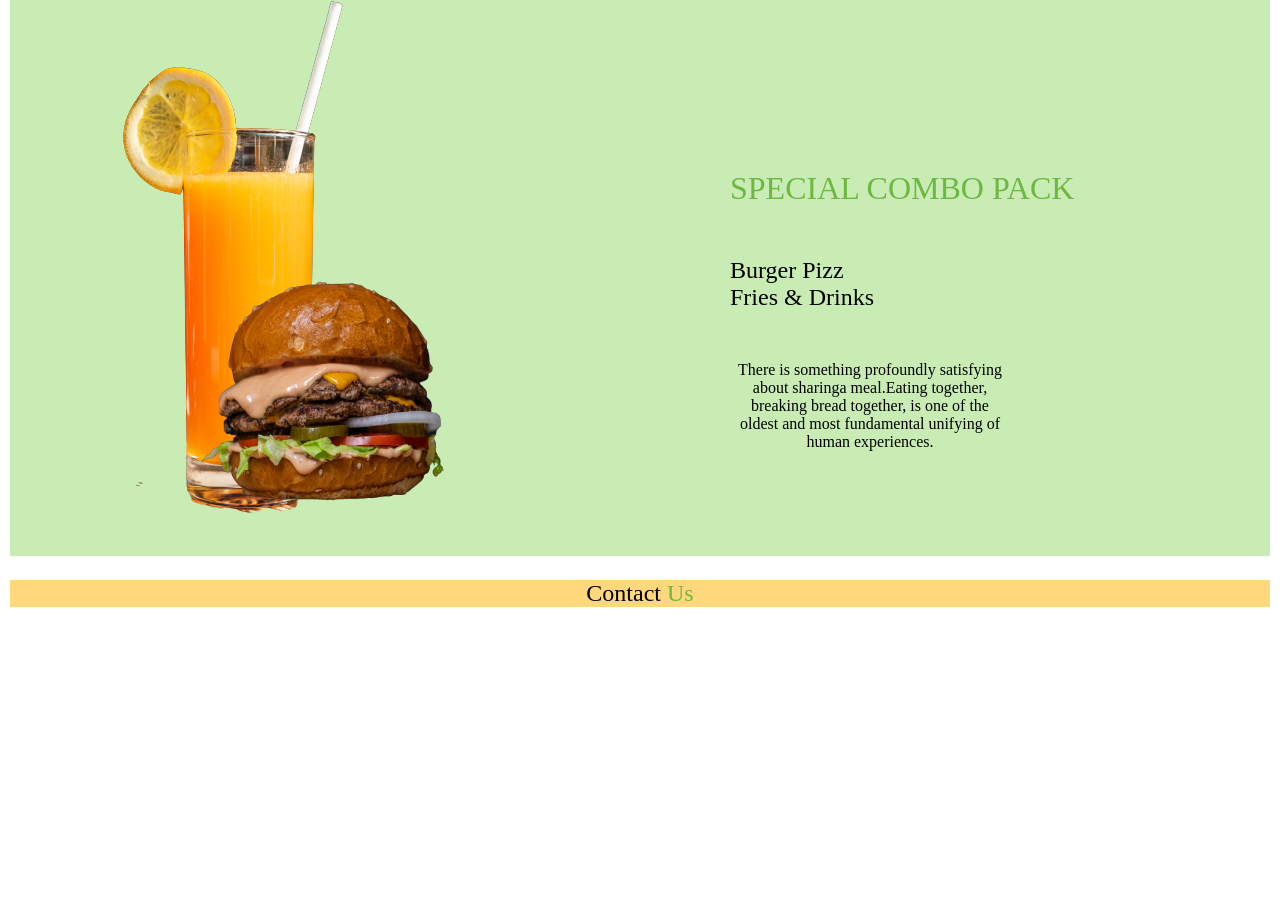
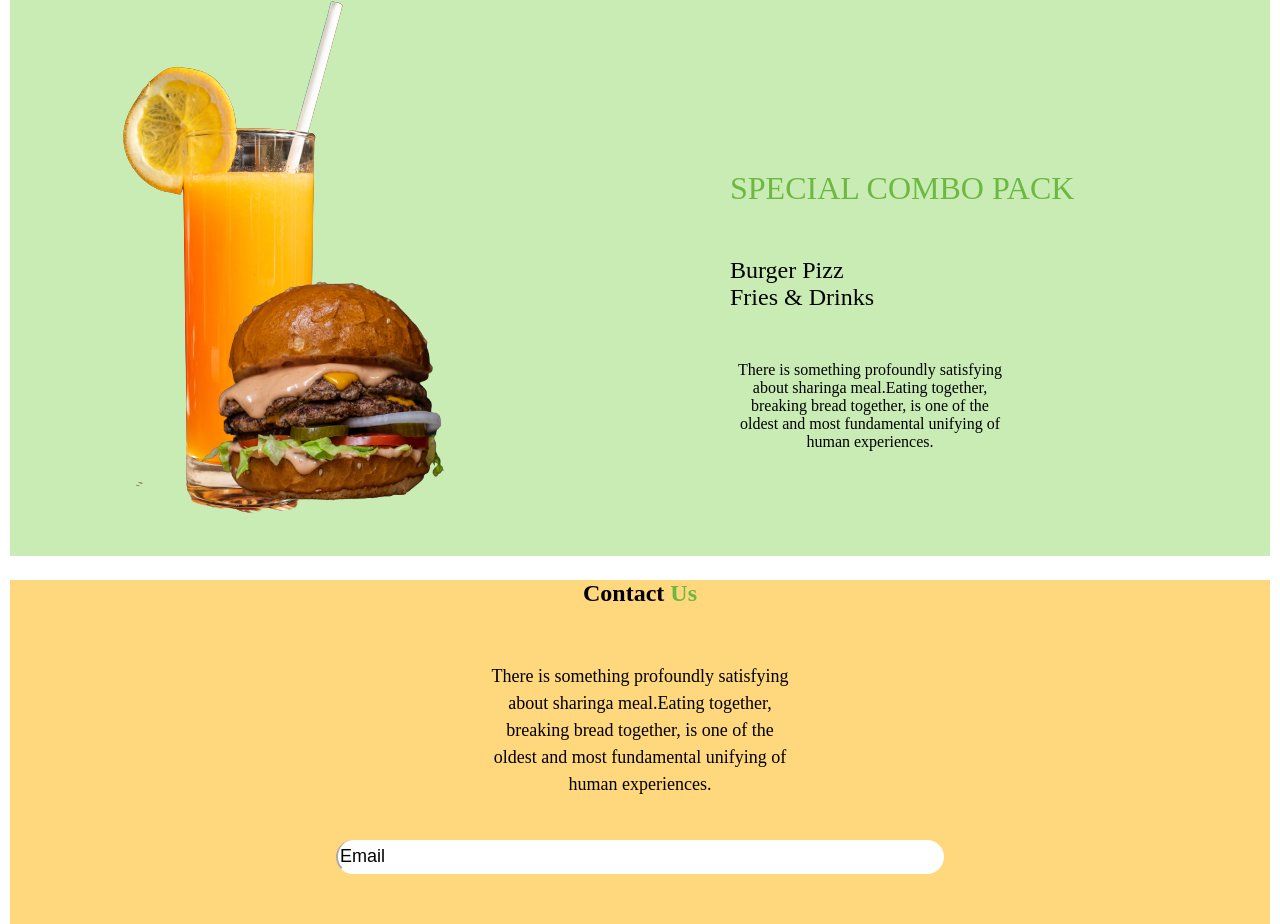
Before and after one commit to AliceWachira/StreetFood-Website, a plain HTML site: page index.html in a window 1280 px wide. Shown: the part 2362-3286 px from the top of the page. Before the commit the page ends 2993 px from the top, so only its background shows below. Drawn offline with Linux system fonts and the light colour scheme.

Commit message:
adds the email form, adds a border radius to the form and positions it in the middle

```diff
--- a/index.css
+++ b/index.css
@@ -140,7 +140,7 @@
     }
 
     #explore {
-                background-color: #BCF9B5;
+        background-color: #E7F7E4;
         height: 80px;
         padding: 30px;
     }
@@ -163,7 +163,7 @@
         display: grid;
         grid-template-columns: auto auto auto;
         grid-gap: 120px;
-                background-color: #BCF9B5;
+        background-color: #E7F7E4;
         padding: 10px 0;
     }
 
@@ -245,12 +245,39 @@
         width: 280px;
     }
 
-            #contactus>p {
+    .contactus>p {
         font-size: x-large;
         text-align: center;
         background-color: #FFD77C;
     }
 
+    #contactspan {
+        font-weight: 600;
+    }
+
     #us {
         color: #6CB840;
+        font-weight: 600;
     }
+
+    #contactparagraph {
+        font-size: large;
+    }
+
+    #form {
+        text-align: center;
+        background-color: #FFD77C;
+        margin: -30px 0px;
+        padding: 30px;
+    }
+
+    #email {
+        width: 600px;
+        height: 30px;
+        border-radius: 80px;
+        border-color: white;
+        border-top-width: 0px;
+        margin: 20px;
+        margin-left: 20px;
+        font-size: large;
+    }
--- a/index.html
+++ b/index.html
@@ -111,10 +111,16 @@
         </div>
     </section>
     <section>
-        <div id="contactus">
-            <p> <span>Contact</span> <span id="us">Us</span>
+        <div class="contactus">
+            <p> <span id="contactspan">Contact</span> <span id="us">Us</span><br><br> <br>
+                <span id="contactparagraph">There is something profoundly satisfying <br> about sharinga meal.Eating together, <br> breaking bread together, is one of the <br> oldest and most fundamental unifying of <br> human experiences.</span>
             </p>
 
+        </div>
+        <div id="form">
+            <form>
+                <input type="text" id="email" name="fname" value="Email">
+            </form>
         </div>
     </section>
 
```
Lines whose indentation alone changed are shown as unchanged.
